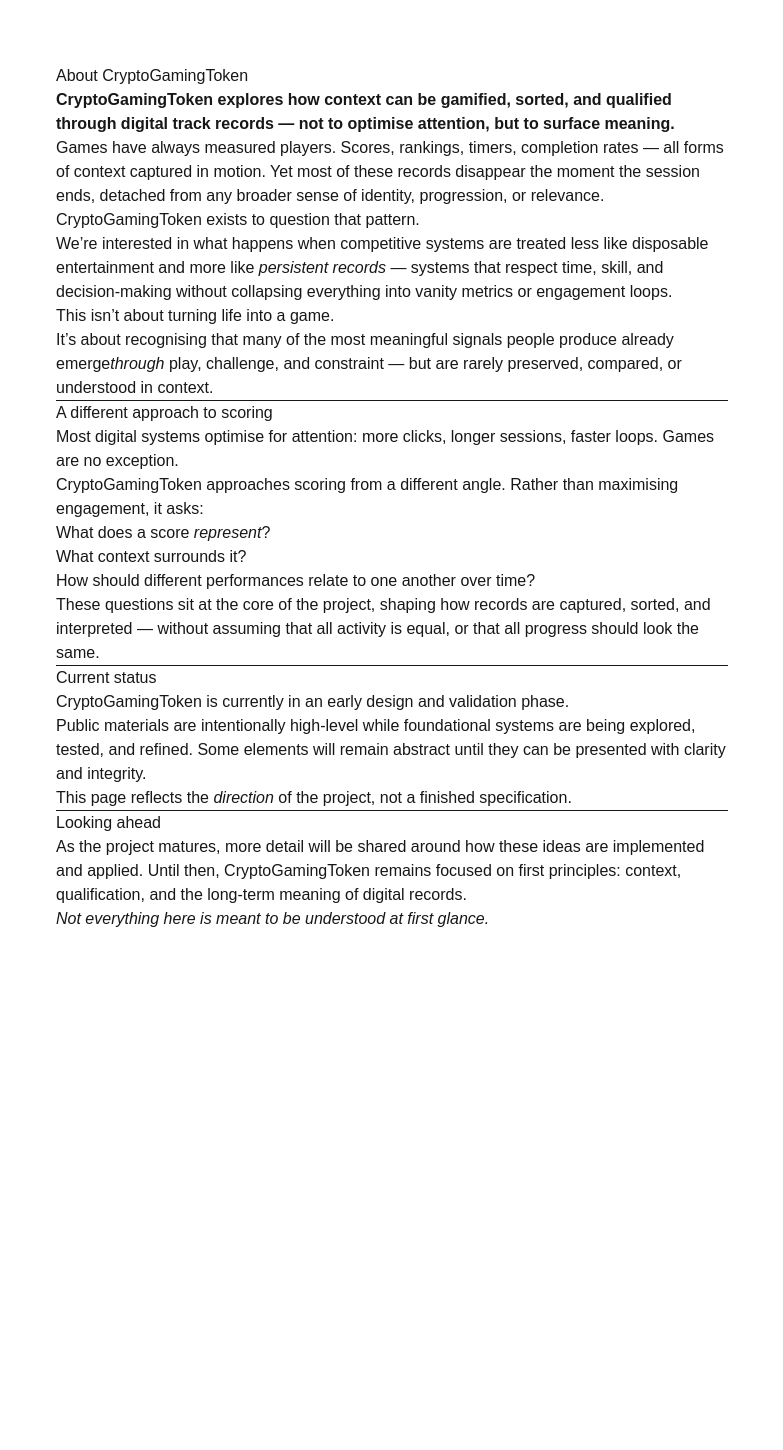
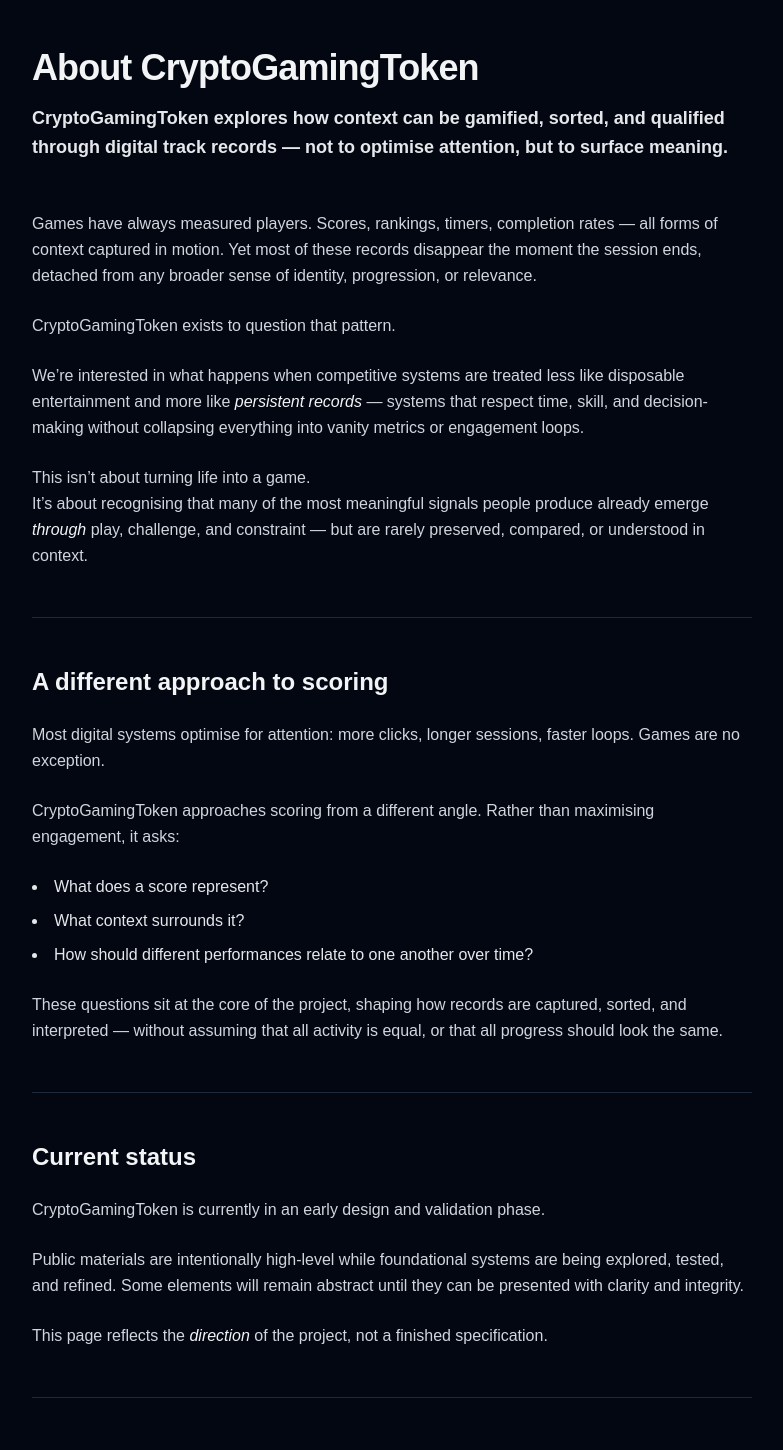
Before and after one commit to cryptogamingtoken/cgt-website, a Next.js app: page /about in a window 1280 px wide. Shown: the top 1450 px of the page, without its empty margins (248-1031 px from the left). Before the commit the page ends 995 px from the top, so only its background shows below. Built offline with nearby package versions, Linux system fonts and the light colour scheme.

Commit message:
Refactor About page layout and content structure

```diff
--- a/pages/about.js
+++ b/pages/about.js
@@ -1,84 +1,110 @@
 import NavBar from '../components/NavBar'
 export default function About() {
   return (
-    <main style={{ maxWidth: "720px", margin: "0 auto", padding: "4rem 1.5rem" }}>
-      <h1>About CryptoGamingToken</h1>
+    <main className="min-h-screen bg-gray-950 text-gray-100">
+      <div className="max-w-3xl mx-auto px-6 py-12 space-y-12">
 
-      <p><strong>
+        {/* Header */}
+        <section className="space-y-4">
+          <h1 className="text-3xl md:text-4xl font-bold tracking-tight">
+            About CryptoGamingToken
+          </h1>
+
+          <p className="text-lg leading-relaxed text-gray-200">
+            <strong>
               CryptoGamingToken explores how context can be gamified, sorted, and qualified through digital track records — not to optimise attention, but to surface meaning.
-      </strong></p>
+            </strong>
+          </p>
+        </section>
 
+        {/* Body */}
+        <section className="space-y-6 leading-relaxed text-gray-300">
           <p>
-        Games have always measured players. Scores, rankings, timers, completion rates — all forms of context captured in motion.
-        Yet most of these records disappear the moment the session ends, detached from any broader sense of identity,
-        progression, or relevance.
+            Games have always measured players. Scores, rankings, timers, completion rates — all forms of context captured in motion. Yet most of these records disappear the moment the session ends, detached from any broader sense of identity, progression, or relevance.
           </p>
 
           <p>CryptoGamingToken exists to question that pattern.</p>
 
           <p>
-        We’re interested in what happens when competitive systems are treated less like disposable entertainment
-        and more like <em>persistent records</em> — systems that respect time, skill, and decision-making without
-        collapsing everything into vanity metrics or engagement loops.
+            We’re interested in what happens when competitive systems are treated less like disposable entertainment and more like{" "}
+            <em className="text-gray-100">persistent records</em> — systems that respect time, skill, and decision-making without collapsing everything into vanity metrics or engagement loops.
           </p>
 
           <p>
-        This isn’t about turning life into a game.<br />
-        It’s about recognising that many of the most meaningful signals people produce already emerge
-        <em>through</em> play, challenge, and constraint — but are rarely preserved, compared, or understood in context.
+            This isn’t about turning life into a game.
+            <br />
+            It’s about recognising that many of the most meaningful signals people produce already emerge{" "}
+            <em className="text-gray-100">through</em> play, challenge, and constraint — but are rarely preserved, compared, or understood in context.
+          </p>
+        </section>
+
+        <hr className="border-gray-800" />
+
+        {/* Scoring */}
+        <section className="space-y-6 leading-relaxed text-gray-300">
+          <h2 className="text-2xl font-semibold text-gray-100">
+            A different approach to scoring
+          </h2>
+
+          <p>
+            Most digital systems optimise for attention: more clicks, longer sessions, faster loops. Games are no exception.
           </p>
 
-      <hr />
-
-      <h2>A different approach to scoring</h2>
-
           <p>
-        Most digital systems optimise for attention: more clicks, longer sessions, faster loops.
-        Games are no exception.
+            CryptoGamingToken approaches scoring from a different angle. Rather than maximising engagement, it asks:
           </p>
 
-      <p>CryptoGamingToken approaches scoring from a different angle. Rather than maximising engagement, it asks:</p>
-
-      <ul>
-        <li>What does a score <em>represent</em>?</li>
+          <ul className="list-disc list-inside space-y-2 text-gray-200">
+            <li>What does a score represent?</li>
             <li>What context surrounds it?</li>
             <li>How should different performances relate to one another over time?</li>
           </ul>
 
           <p>
-        These questions sit at the core of the project, shaping how records are captured, sorted,
-        and interpreted — without assuming that all activity is equal, or that all progress should look the same.
+            These questions sit at the core of the project, shaping how records are captured, sorted, and interpreted — without assuming that all activity is equal, or that all progress should look the same.
           </p>
+        </section>
 
-      <hr />
+        <hr className="border-gray-800" />
 
-      <h2>Current status</h2>
+        {/* Status */}
+        <section className="space-y-6 leading-relaxed text-gray-300">
+          <h2 className="text-2xl font-semibold text-gray-100">
+            Current status
+          </h2>
 
           <p>
             CryptoGamingToken is currently in an early design and validation phase.
           </p>
 
           <p>
-        Public materials are intentionally high-level while foundational systems are being explored,
-        tested, and refined. Some elements will remain abstract until they can be presented with clarity
-        and integrity.
+            Public materials are intentionally high-level while foundational systems are being explored, tested, and refined. Some elements will remain abstract until they can be presented with clarity and integrity.
           </p>
 
           <p>
-        This page reflects the <em>direction</em> of the project, not a finished specification.
+            This page reflects the{" "}
+            <em className="text-gray-100">direction</em> of the project, not a finished specification.
+          </p>
+        </section>
+
+        <hr className="border-gray-800" />
+
+        {/* Looking ahead */}
+        <section className="space-y-6 leading-relaxed text-gray-300">
+          <h2 className="text-2xl font-semibold text-gray-100">
+            Looking ahead
+          </h2>
+
+          <p>
+            As the project matures, more detail will be shared around how these ideas are implemented and applied. Until then, CryptoGamingToken remains focused on first principles: context, qualification, and the long-term meaning of digital track records.
           </p>
 
-      <hr />
+          <p className="italic text-gray-400">
+            Not everything here is meant to be understood at first glance.
+          </p>
+        </section>
 
-      <h2>Looking ahead</h2>
-
-      <p>
-        As the project matures, more detail will be shared around how these ideas are implemented and applied.
-        Until then, CryptoGamingToken remains focused on first principles: context, qualification,
-        and the long-term meaning of digital records.
-      </p>
-
-      <p><em>Not everything here is meant to be understood at first glance.</em></p>
+      </div>
     </main>
   );
 }
```
Lines whose indentation alone changed are shown as unchanged.
